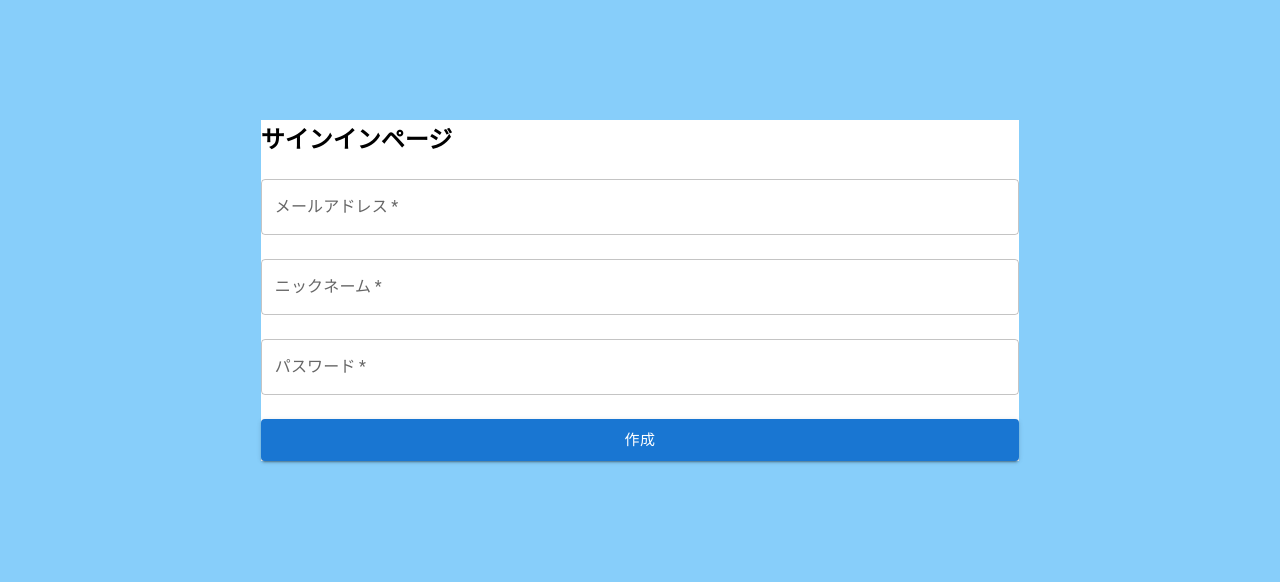
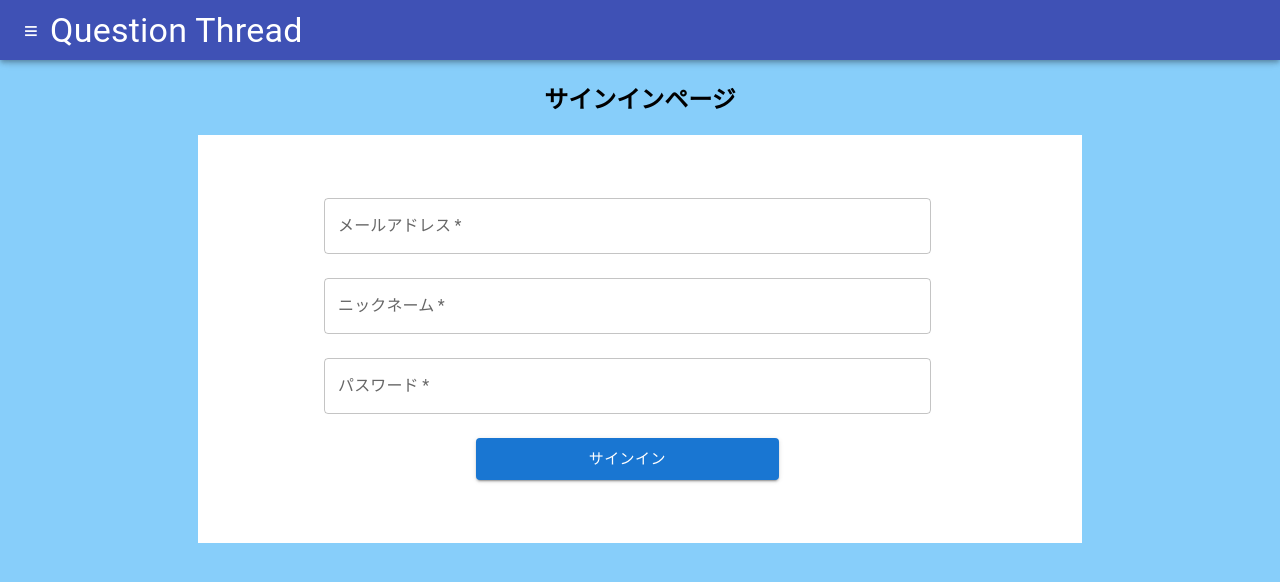
Before and after one commit to shunsuke-kawata/Question_thread, a React (Create React App) app in the folder frontend/frontend/react-sample/: page /signin in a window 1280 px wide. Shown: the top 582 px of the page. Built offline with nearby package versions, Linux system fonts and the light colour scheme.

Commit message:
update && add サインインページの変更とログインページの初期作成

```diff
--- a/frontend/frontend/react-sample/public/index.html
+++ b/frontend/frontend/react-sample/public/index.html
@@ -9,7 +9,7 @@
       name="description"
       content="Web site created using create-react-app"
     />
-    <link rel="apple-touch-icon" href="%PUBLIC_URL%/logo192.png" />
+    <!-- <link rel="apple-touch-icon" href="%PUBLIC_URL%/logo192.png" /> -->
     <!--
       manifest.json provides metadata used when your web app is installed on a
       user's mobile device or desktop. See https://developers.google.com/web/fundamentals/web-app-manifest/
--- a/frontend/frontend/react-sample/src/App.js
+++ b/frontend/frontend/react-sample/src/App.js
@@ -4,6 +4,7 @@ import Home from "./Pages/Home";
 import { BrowserRouter, Route, Routes } from "react-router-dom";
 import NewQuestion from "./Pages/NewQuestion";
 import Signin from "./Pages/Signin";
+import Login from "./Pages/Login";
 
 function App() {
   //アプリコンテスト用に質問掲示板を作成する
@@ -12,7 +13,8 @@ function App() {
       <Routes>
         <Route path={`/`} element={<Home />} />
         <Route path={`/newQuestion/`} element={<NewQuestion />} />
-        <Route path={`/signIn/`} element={<Signin />} />
+        <Route path={`/signin/`} element={<Signin />} />
+        <Route path={`/login/`} element={<Login />} />
       </Routes>
     </BrowserRouter>
   );
--- a/frontend/frontend/react-sample/src/Components/Menubar.jsx
+++ b/frontend/frontend/react-sample/src/Components/Menubar.jsx
@@ -16,6 +16,14 @@ const Menubar = ({ setMenubarFlag }) => {
           ホーム
         </Link>
         <br />
+        <Link className="links" to="/signin">
+          サインイン
+        </Link>
+        <br />
+        <Link className="links" to="/login">
+          ログイン
+        </Link>
+        <br />
         <button onClick={() => setMenubarFlag(false)}>閉じる</button>
       </div>
     </>
--- /dev/null
+++ b/frontend/frontend/react-sample/src/Pages/Login.js
@@ -0,0 +1,12 @@
+import Common from "../Components/Common";
+
+const Login = () => {
+  return (
+    <>
+      <Common />
+      <h1>ログインページ</h1>
+    </>
+  );
+};
+
+export default Login;
--- a/frontend/frontend/react-sample/src/Pages/Signin.js
+++ b/frontend/frontend/react-sample/src/Pages/Signin.js
@@ -1,6 +1,7 @@
 import { useForm } from "react-hook-form";
 import "../css/Signin.css";
 import { TextField, Stack, Button } from "@mui/material";
+import Common from "../Components/Common";
 
 const Signin = () => {
   //データを登録するためのフックステート
@@ -8,29 +9,41 @@ const Signin = () => {
   const onSubmit = (data) => console.log(data);
   return (
     <>
+      <Common />
+      <h2 id="signinTitle">サインインページ</h2>
       <div id="signin">
         <Stack spacing={3}>
-          <h2>サインインページ</h2>
           <TextField
+            className="signinField"
+            autoComplete="off"
             required
             label="メールアドレス"
             type="email"
             {...register("email")}
           />
-          <TextField required label="ニックネーム" {...register("name")} />
           <TextField
+            className="signinField"
+            autoComplete="off"
+            required
+            label="ニックネーム"
+            {...register("nickname")}
+          />
+          <TextField
+            className="signinField"
+            autoComplete="off"
             required
             label="パスワード"
             type="password"
             {...register("password")}
           />
           <Button
+            id="signinButton"
             color="primary"
             variant="contained"
             size="large"
             onClick={handleSubmit(onSubmit)}
           >
-            作成
+            サインイン
           </Button>
         </Stack>
       </div>
--- a/frontend/frontend/react-sample/src/css/Signin.css
+++ b/frontend/frontend/react-sample/src/css/Signin.css
@@ -1,7 +1,21 @@
 #signin{
-    margin-top: 120px;
-    margin-left: auto;
-    margin-right: auto;
+    margin:0px auto 0px auto;
     width: 60%;
     background-color: white;
+    padding:5% 0 5% 10%;
+
 }
+
+.signinField{
+   width: 80%;
+}
+
+#signinButton{
+    width: 40%;
+    margin-left: 20%;
+}
+
+#signinTitle{
+    text-align: center;
+    padding-top: 60px;
+}
```
